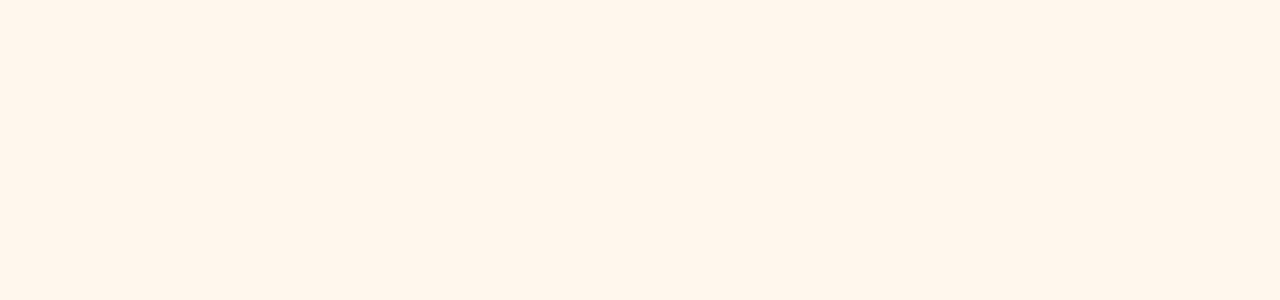
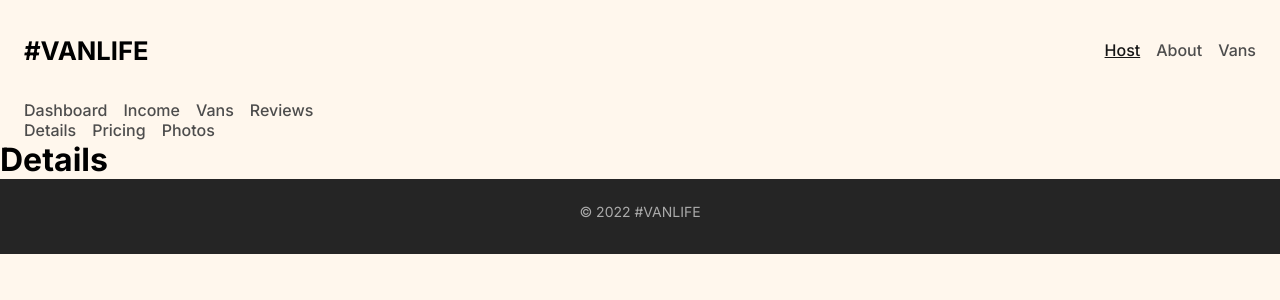
Before and after one commit to Liene31/react-routes-vanLife, a React (Vite) app: page /host/host/vans/1 in a window 1280 px wide. Before the commit this address had no page. Shown: the top 300 px of the page. Built offline with nearby package versions, Linux system fonts and the light colour scheme; what miragejs would draw is missing.

Commit message:
add host vans detail page structure

```diff
--- a/src/App.jsx
+++ b/src/App.jsx
@@ -10,6 +10,10 @@ import { Income } from "./pages/host/Income.jsx";
 import { Reviews } from "./pages/host/Reviews.jsx";
 import { HostVans } from "./pages/host/HostVans.jsx";
 import { HostVansDetails } from "./pages/host/HostVansDetails.jsx";
+import { HostVanDetailLayout } from "./components/HostVanDetailLayout.jsx";
+import { Details } from "./pages/host/vans-details/Details.jsx";
+import { Pricing } from "./pages/host/vans-details/Pricing.jsx";
+import { Photos } from "./pages/host/vans-details/Photos.jsx";
 
 function App() {
   return (
@@ -27,6 +31,12 @@ function App() {
             <Route path="vans" element={<HostVans />} />
             <Route path="vans/:id" element={<HostVansDetails />} />
             <Route path="reviews" element={<Reviews />} />
+
+            <Route path="host/vans/:id" element={<HostVanDetailLayout />}>
+              <Route index element={<Details />} />
+              <Route path="pricing" element={<Pricing />} />
+              <Route path="photos" element={<Photos />} />
+            </Route>
           </Route>
         </Route>
       </Routes>
--- a/src/components/HostLayout.jsx
+++ b/src/components/HostLayout.jsx
@@ -1,4 +1,4 @@
-import { NavLink, Link, Outlet } from "react-router-dom";
+import { NavLink, Outlet } from "react-router-dom";
 
 export function HostLayout() {
   return (
--- /dev/null
+++ b/src/components/HostVanDetailLayout.jsx
@@ -0,0 +1,17 @@
+import { NavLink, Outlet } from "react-router-dom";
+import { HostVansDetails } from "../pages/host/HostVansDetails";
+
+export function HostVanDetailLayout() {
+  return (
+    <>
+      <nav className="nav-links">
+        <NavLink to="/host/vans/:id" end>
+          Details
+        </NavLink>
+        <NavLink to="/host/vans/:id/pricing">Pricing</NavLink>
+        <NavLink to="/host/vans/:id/photos">Photos</NavLink>
+      </nav>
+      <Outlet />
+    </>
+  );
+}
--- a/src/pages/host/HostVans.jsx
+++ b/src/pages/host/HostVans.jsx
@@ -14,7 +14,7 @@ export function HostVans() {
 
   const vanListElements = vans.map((van) => (
     <Link key={van.id} className="host-van-card" to={`/host/vans/${van.id}`}>
-      <img src={van.imageUrl} alt="van image" />
+      <img src={van.imageUrl} alt={`${van.name} image`} />
       <div className="host-van-info">
         <h2>{van.name}</h2>
         <p>${van.price}/day</p>
--- a/src/pages/host/HostVansDetails.jsx
+++ b/src/pages/host/HostVansDetails.jsx
@@ -1,3 +1,15 @@
 export function HostVansDetails() {
-  return <h1>Host Vans Details Page</h1>;
+  return (
+    <div className="host-van-card">
+      <img
+        src="https://img.freepik.com/vecteurs-premium/vehicule-transport-dessin-anime-isole-fourgon-retro-mouvement_1263357-22873.jpg?semt=ais_hybrid&w=740&q=80"
+        alt=""
+      />
+      <div className="">
+        <i className="btn van-type-btn simple">simple</i>
+        <h2>Modest Explorer</h2>
+        <p>$60/day</p>
+      </div>
+    </div>
+  );
 }
--- /dev/null
+++ b/src/pages/host/vans-details/Details.jsx
@@ -0,0 +1,3 @@
+export function Details() {
+  return <h1>Details</h1>;
+}
--- /dev/null
+++ b/src/pages/host/vans-details/Photos.jsx
@@ -0,0 +1,3 @@
+export function Photos() {
+  return <h1>Photos</h1>;
+}
--- /dev/null
+++ b/src/pages/host/vans-details/Pricing.jsx
@@ -0,0 +1,3 @@
+export function Pricing() {
+  return <h1>Pricing</h1>;
+}
```
